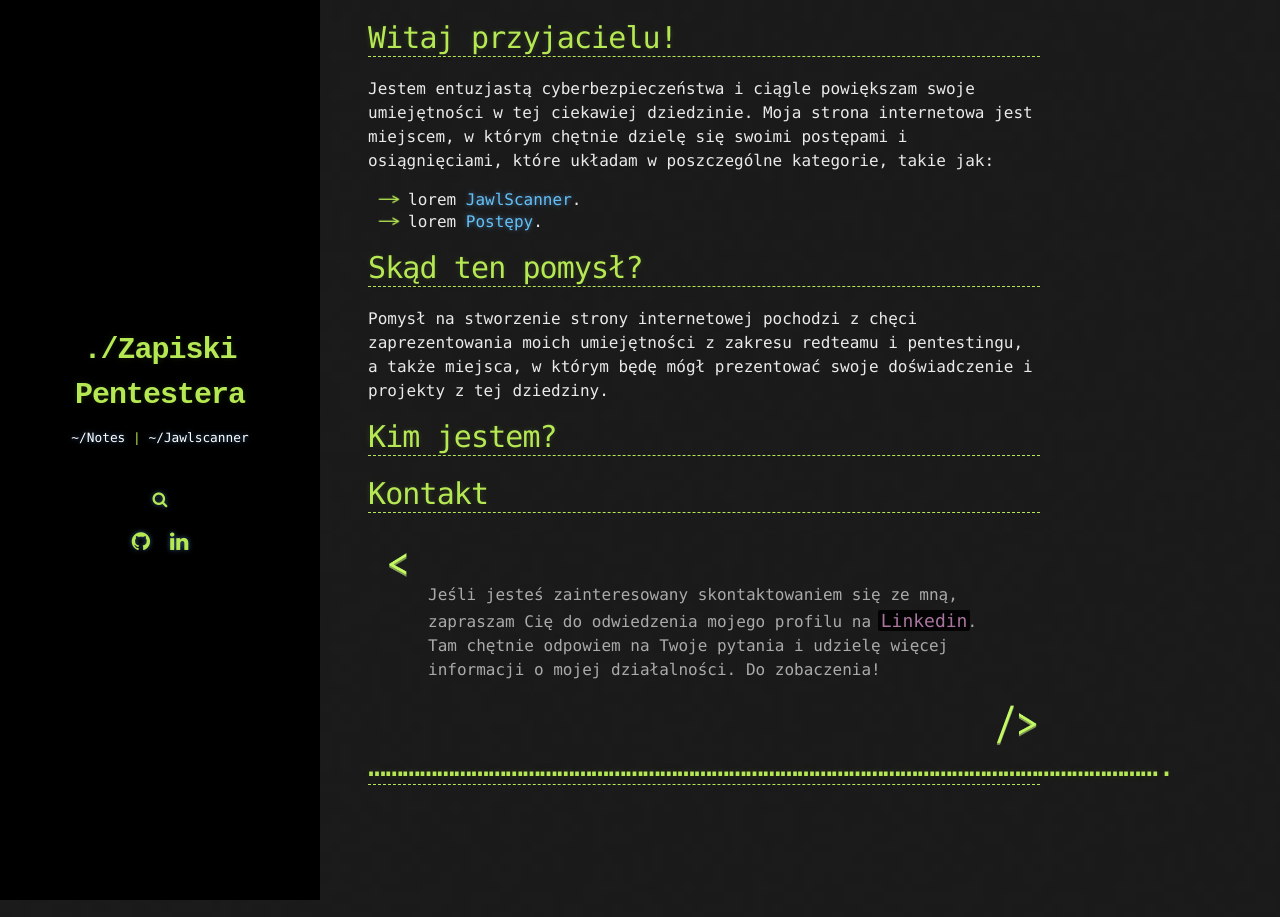
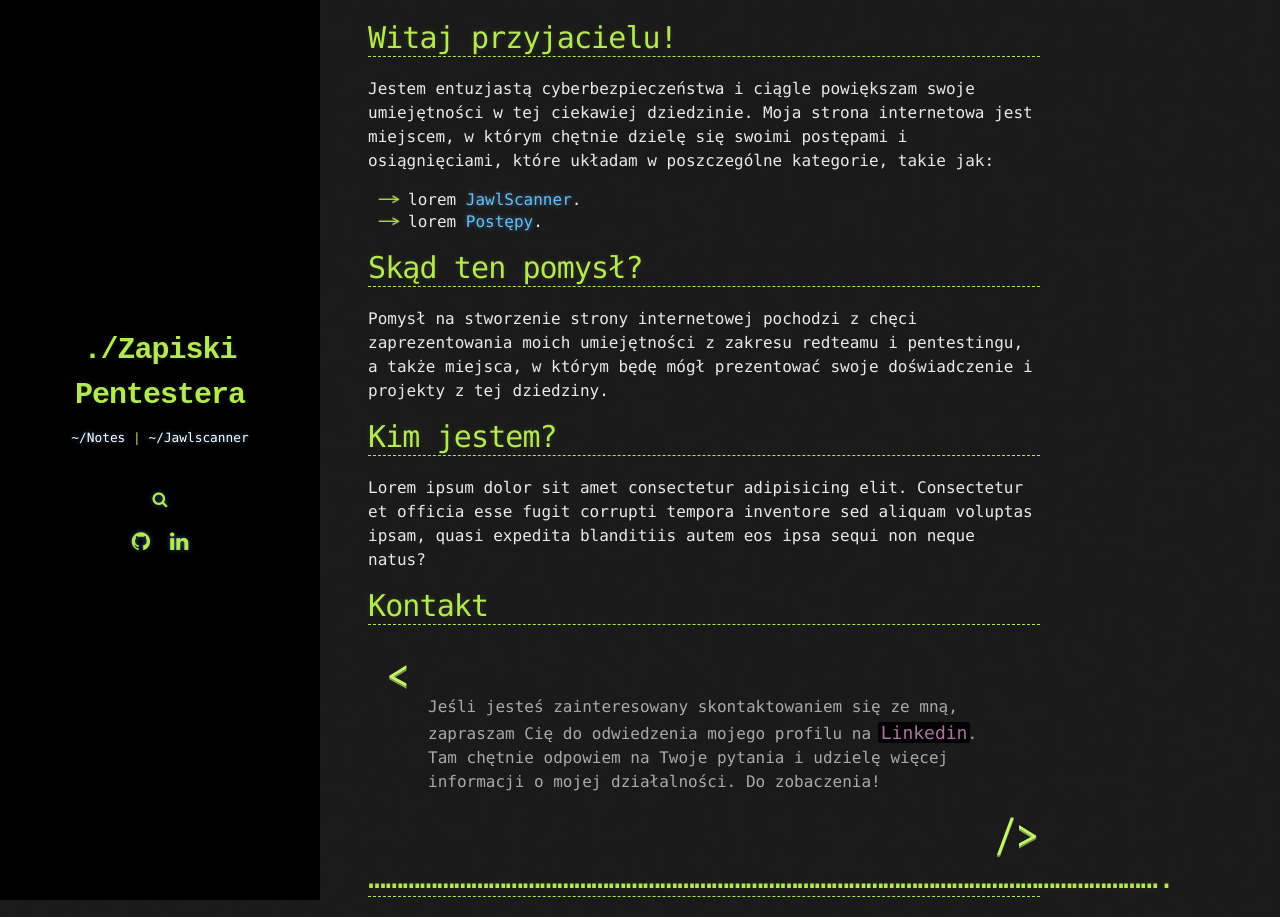
Before and after one commit to Cyberjali/Cyberjali.github.io, a Jekyll site: the page built from _pages/index.md, in a window 1280 px wide. Built offline with Jekyll 4.4.1, drawn with Linux system fonts in a browser that asks for light colours; comment, search, counter and statistics services are not loaded.

Commit message:
Update index.md

```diff
--- a/_pages/index.md
+++ b/_pages/index.md
@@ -17,7 +17,7 @@ Pomysł na  stworzenie strony internetowej pochodzi z chęci zaprezentowania moi
 
 # Kim jestem?
 
-
+Lorem ipsum dolor sit amet consectetur adipisicing elit. Consectetur et officia esse fugit corrupti tempora inventore sed aliquam voluptas ipsam, quasi expedita blanditiis autem eos ipsa sequi non neque natus?
 
 
 # Kontakt
```
